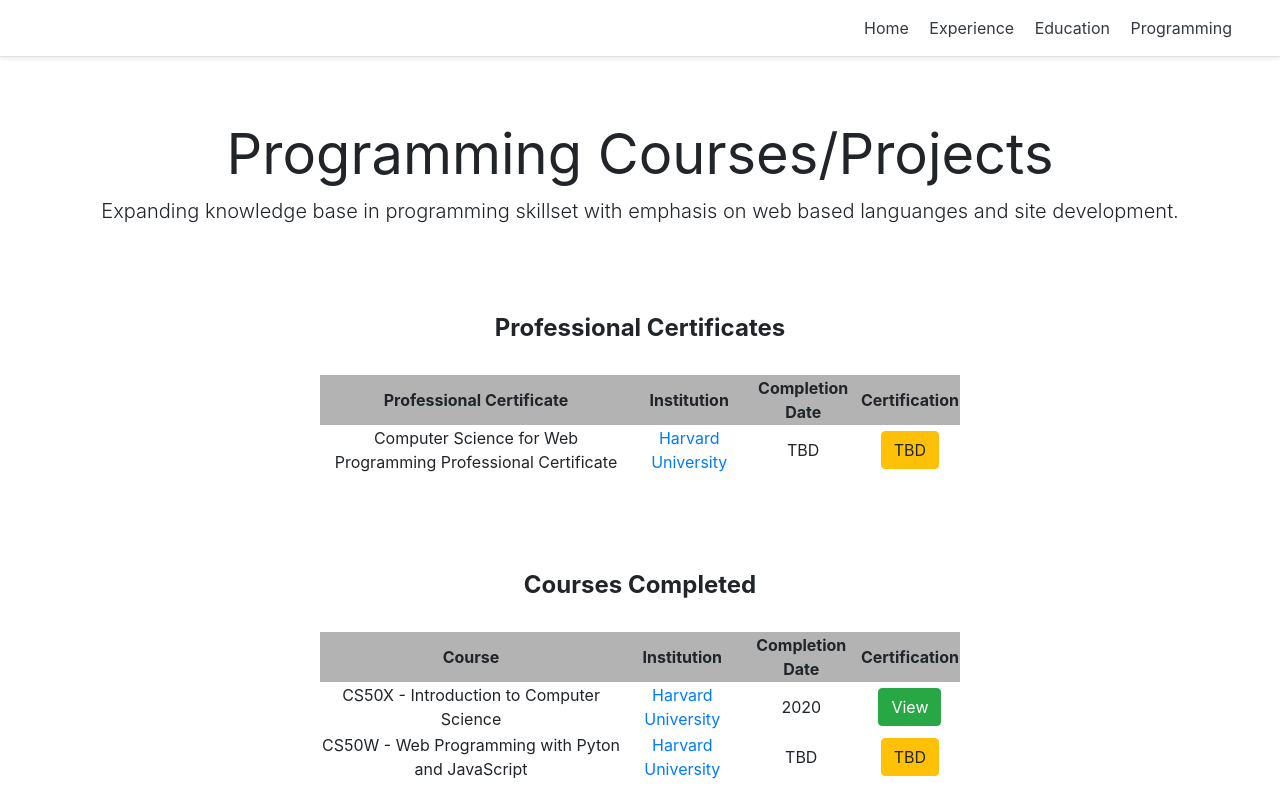
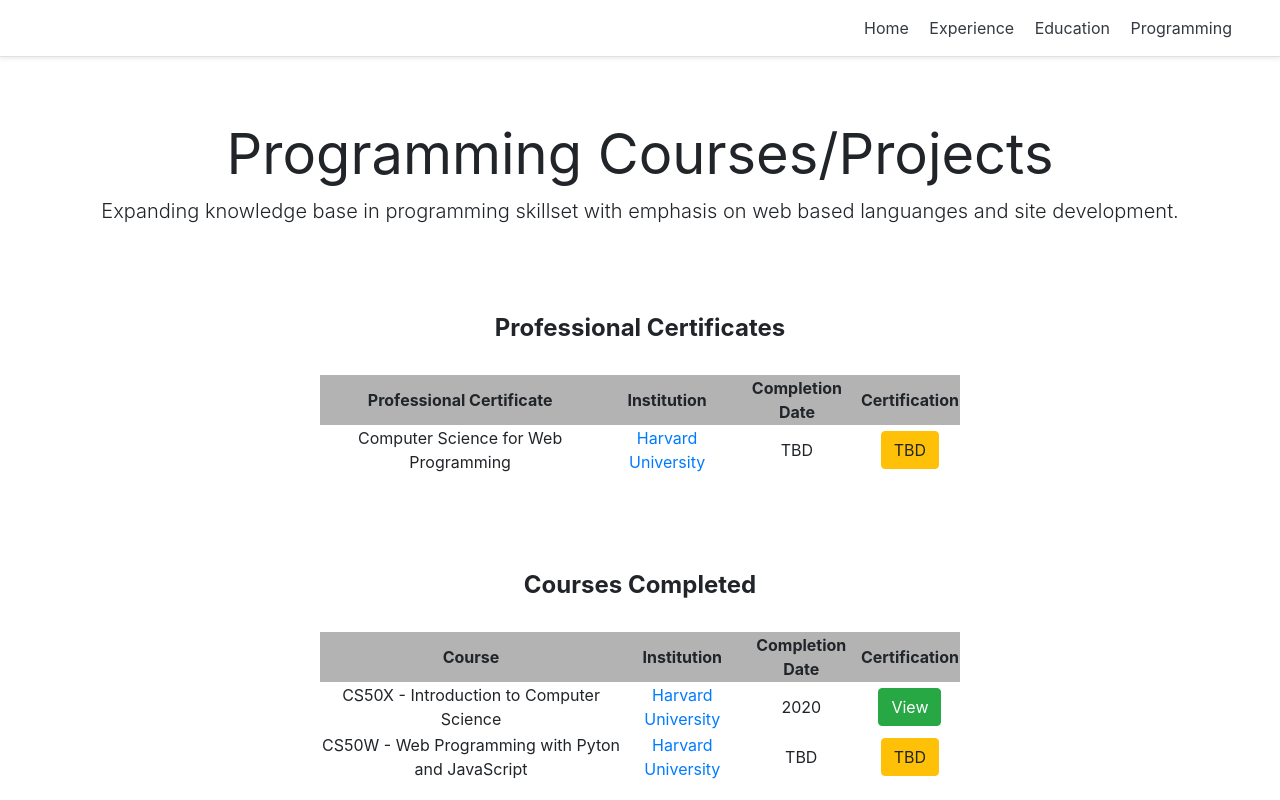
Before and after one commit to Toolioiep/project0, a plain HTML site: page programming.html in a window 1280 px wide. Shown: the top 800 px of the page. Drawn offline with nearby package versions, Linux system fonts and the light colour scheme; files that its build step writes are made by us from their sources.

Commit message:
Update programming.html

```diff
--- a/programming.html
+++ b/programming.html
@@ -54,7 +54,7 @@
     </tr>
     <tr>
         <td>
-            Computer Science for Web Programming Professional Certificate
+            Computer Science for Web Programming
         </td>
         <td>
             <a href="http://edx.org">Harvard University</a>
```
